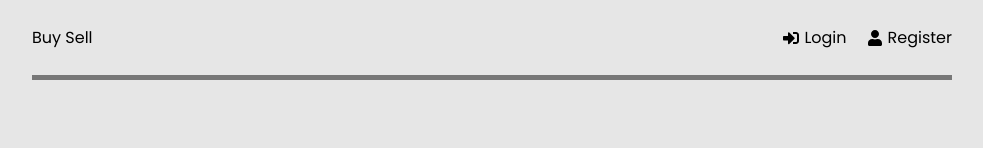
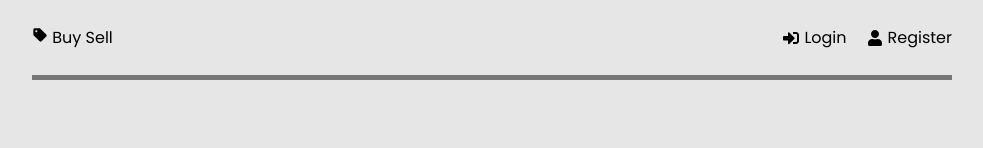
Before and after one commit to g-priime/mern-buy-sell, a React (Create React App) app in the folder frontend/: page /login in a window 1280 px wide. Shown: the top 148 px of the page, without its empty margins (148-1131 px from the left). Built offline with nearby package versions, Linux system fonts and the light colour scheme.

Commit message:
added tag icon to header

```diff
--- a/frontend/src/components/Header.jsx
+++ b/frontend/src/components/Header.jsx
@@ -1,4 +1,5 @@
 import { FaShoppingCart, FaSignInAlt, FaSignOutAlt, FaUser } from "react-icons/fa";
+import { MdSell } from "react-icons/md";
 import { Link, useNavigate } from "react-router-dom";
 import { useSelector, useDispatch } from "react-redux";
 import { logout, reset } from "../features/auth/authSlice";
@@ -17,7 +18,7 @@ function Header() {
   return (
     <header className="header">
       <div className="logo">
-        <Link to="/">Buy Sell</Link>
+        <Link to="/"><MdSell /> Buy Sell</Link>
       </div>
       <ul>
         {user ? (
```
